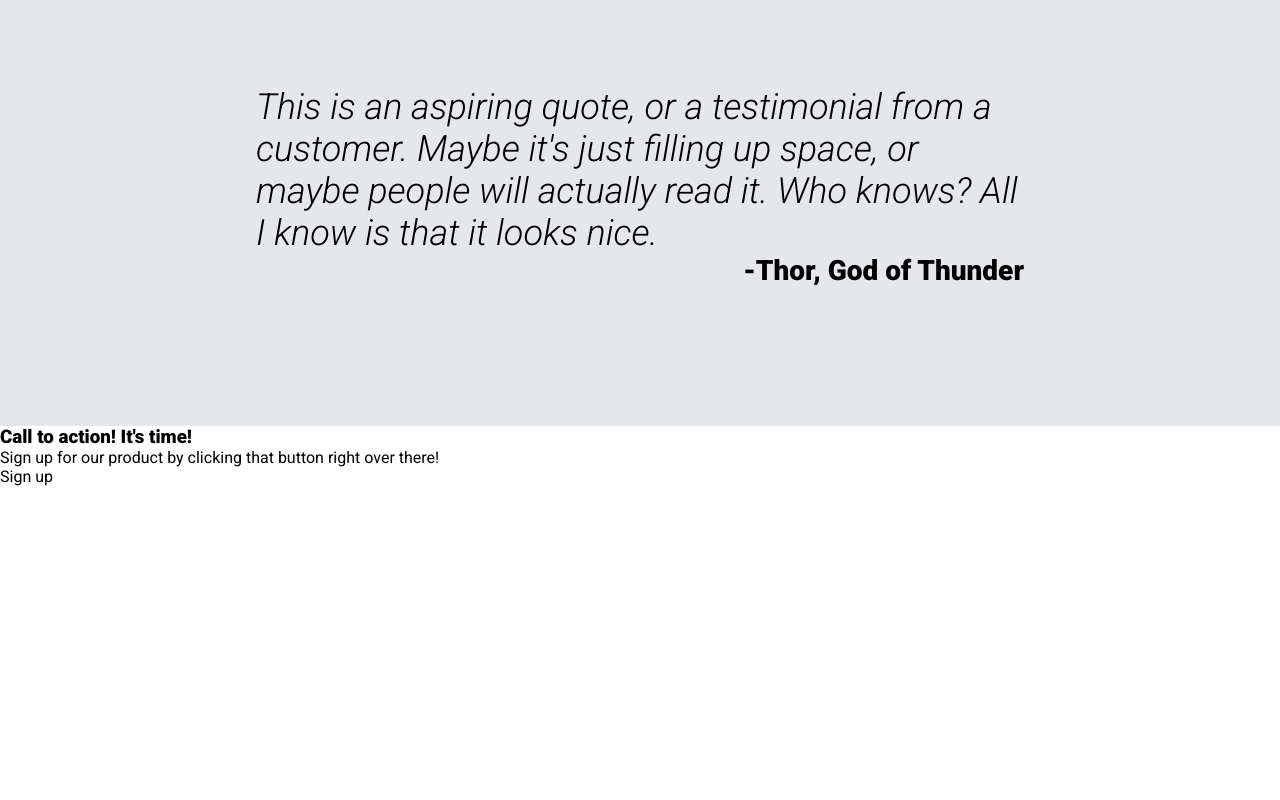
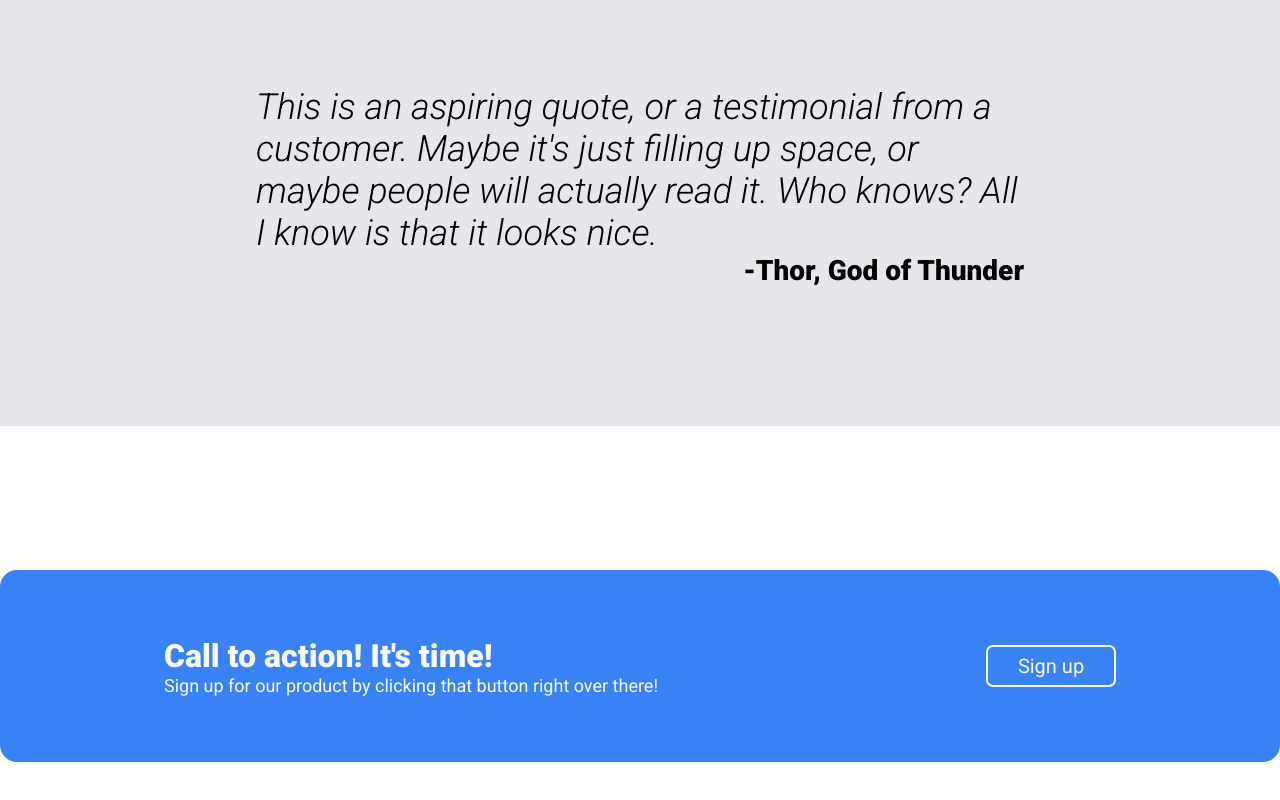
Before and after one commit to angie0123/landing-page, a plain HTML site: page index.html in a window 1280 px wide. Shown: the part 1494-2294 px from the top of the page. Before the commit the page ends 1980 px from the top, so only its background shows below. Drawn offline with Linux system fonts and the light colour scheme.

Commit message:
Complete call-to-action style

```diff
--- a/styles.css
+++ b/styles.css
@@ -211,3 +211,41 @@ ul a{
     text-align: right;
     font-size: 28px;
 }
+
+.call-to-action{
+    height: 60vh;
+    display: flex;
+    align-items: center;
+}
+
+.call-to-action .banner{
+    width: var(--page-width);
+    margin: 0 auto;
+    background: var(--button-color);
+    display: flex;
+    justify-content: space-around;
+    align-items: center;
+    height: 40%;
+    border-radius: 17px;
+}
+
+.banner-info{
+    color: var(--main-hero-text);
+    font-size: 18px;
+}
+
+.banner-info h3{
+    font-size: 32px;
+}
+
+.banner .call-button{
+    border: 2px solid var(--main-hero-text);
+    border-radius: 7px;
+    width: 130px;
+    padding: 7px;
+    color: var(--main-hero-text);
+    font-size: 20px;
+    display: flex;
+    justify-content: center;
+    align-items: center;
+}
```
